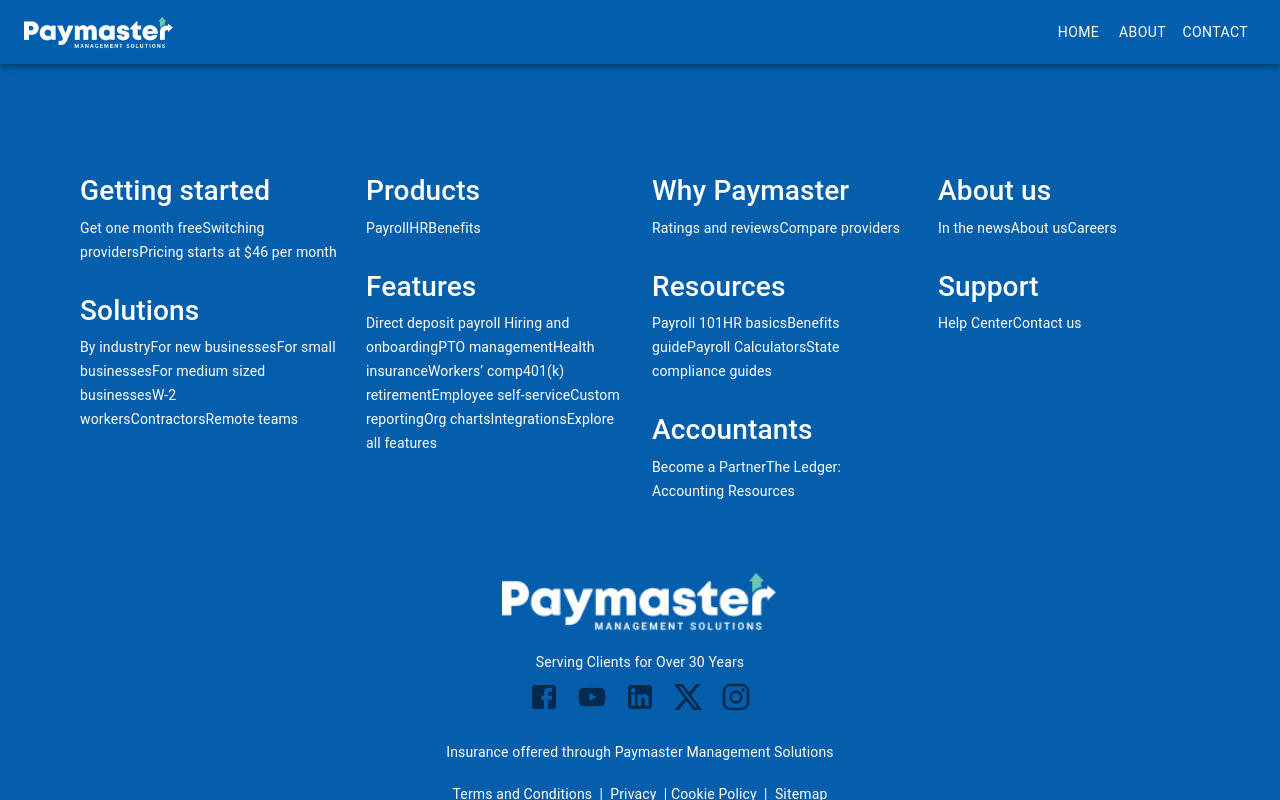
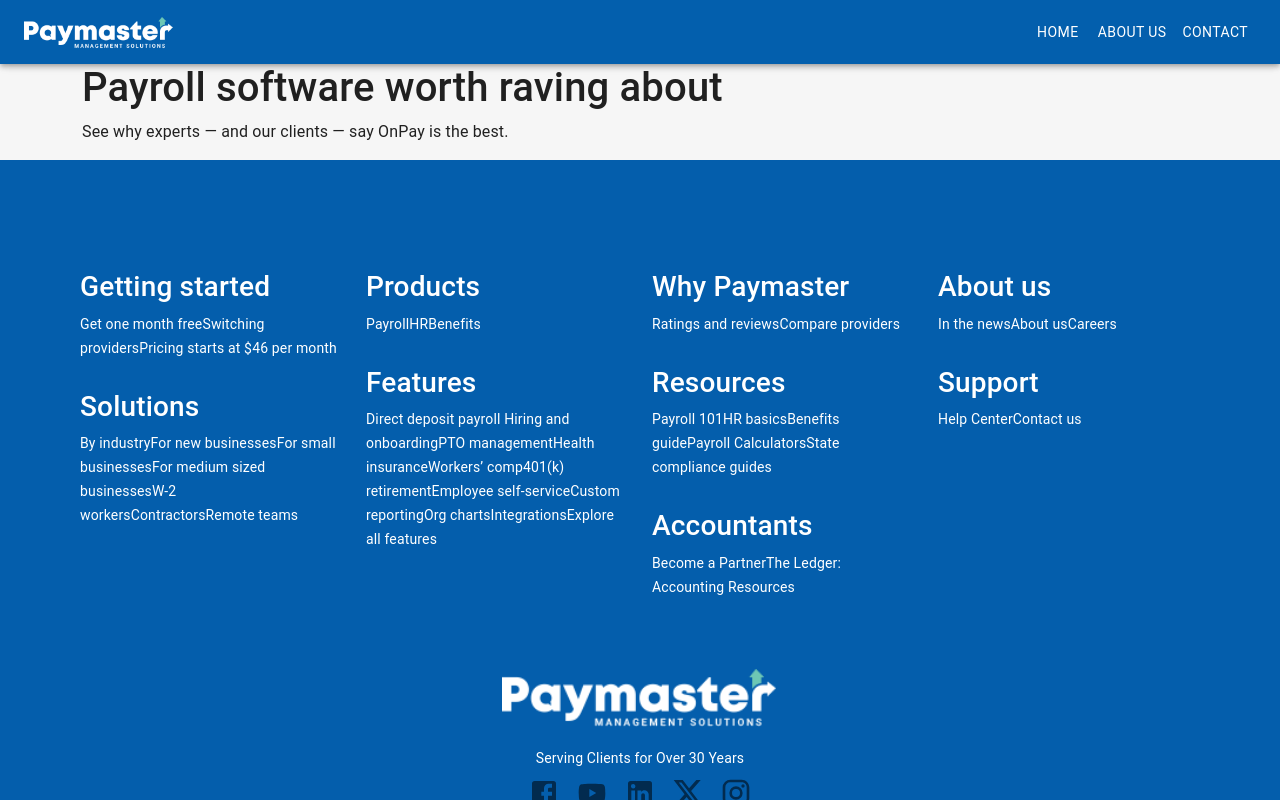
Before and after one commit to ysam020/paymaster-new, a React (Create React App) app: page /about-us in a window 1280 px wide. Built offline with nearby package versions, Linux system fonts and the light colour scheme.

Commit message:
used ec2 api

```diff
--- a/src/App.js
+++ b/src/App.js
@@ -9,12 +9,15 @@
 import Button from "@mui/material/Button";
 import DrawerComponent from "./components/Drawer";
 import { navItems } from "./assets/data/navItems";
-import { Routes, Route } from "react-router-dom";
+import { Routes, Route, useNavigate } from "react-router-dom";
 import Homepage from "./pages/Homepage";
 import Footer from "./components/Footer";
+import AboutUs from "./pages/AboutUs";
+import "./App.css";
 
 function App() {
   const [mobileOpen, setMobileOpen] = useState(false);
+  const navigate = useNavigate();
 
   const handleDrawerToggle = () => {
     setMobileOpen((prevState) => !prevState);
@@ -87,10 +90,11 @@
           <Box sx={{ display: { xs: "none", sm: "block" } }}>
             {navItems.map((item) => (
               <Button
-                key={item}
+                key={item.name}
                 sx={{ color: "#fff", fontSize: "14px", fontWeight: 400 }}
+                onClick={() => navigate(item.url)}
               >
-                {item}
+                {item.name}
               </Button>
             ))}
           </Box>
@@ -117,6 +121,7 @@
         <Toolbar />
         <Routes>
           <Route exact path="/" element={<Homepage />} />
+          <Route exact path="/about-us" element={<AboutUs />} />
         </Routes>
         <Footer />
       </Box>
--- a/src/assets/data/navItems.js
+++ b/src/assets/data/navItems.js
@@ -1 +1,5 @@
-export const navItems = ["Home", "About", "Contact"];
+export const navItems = [
+  { name: "Home", url: "/" },
+  { name: "About Us", url: "/about-us" },
+  { name: "Contact", url: "/contact-us" },
+];
--- a/src/components/Drawer.js
+++ b/src/components/Drawer.js
@@ -6,10 +6,13 @@
 import ListItemText from "@mui/material/ListItemText";
 import Box from "@mui/material/Box";
 import { navItems } from "../assets/data/navItems";
+import { useNavigate } from "react-router-dom";
 
 const drawerWidth = 240;
 
 function DrawerComponent(props) {
+  const navigate = useNavigate();
+
   return (
     <Drawer
       variant="temporary"
@@ -30,9 +33,12 @@
         MUI
         <List>
           {navItems.map((item) => (
-            <ListItem key={item} disablePadding>
-              <ListItemButton sx={{ textAlign: "center" }}>
-                <ListItemText primary={item} />
+            <ListItem key={item.name} disablePadding>
+              <ListItemButton
+                sx={{ textAlign: "center" }}
+                onClick={() => navigate(item.url)}
+              >
+                <ListItemText primary={item.name} />
               </ListItemButton>
             </ListItem>
           ))}
--- /dev/null
+++ b/src/pages/AboutUs.js
@@ -0,0 +1,15 @@
+import React from "react";
+import { Container, Row } from "react-bootstrap";
+
+function AboutUs() {
+  return (
+    <Container className="about-us-container">
+      <Row>
+        <h1>Payroll software worth raving about</h1>
+        <p>See why experts ⁠— and our clients ⁠— say OnPay is the best.</p>
+      </Row>
+    </Container>
+  );
+}
+
+export default AboutUs;
--- a/src/pages/Homepage.js
+++ b/src/pages/Homepage.js
@@ -10,7 +10,7 @@
 
   useEffect(() => {
     async function getData() {
-      const res = await axios("http://localhost:9000/api/get-data");
+      const res = await axios("http://3.109.139.127:9000/api/get-data");
       setData(res.data);
     }
 
```
